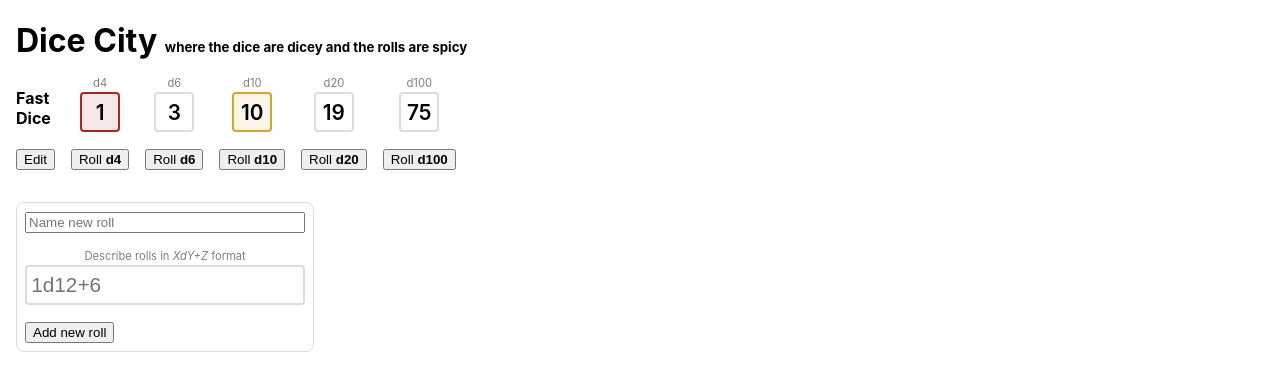
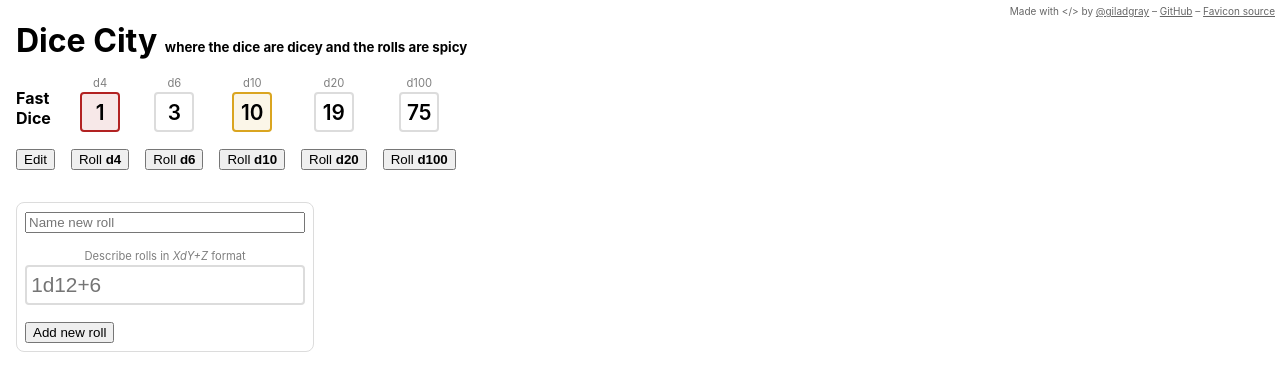
Before and after one commit to giladgray/dice-city, a Next.js app: page / in a window 1280 px wide. Shown: the top 390 px of the page. Built offline with nearby package versions, Linux system fonts and the light colour scheme.

Commit message:
attributions

```diff
--- a/pages/index.tsx
+++ b/pages/index.tsx
@@ -10,7 +10,7 @@ import { useLocalStorage } from "../src/useLocalStorage";
 const DELETE_MSG = "Are you sure you want to delete this roll?";
 const STORAGE_KEY = "dice-city-state-2";
 
-export default function Roll(): JSX.Element {
+export default function Index(): JSX.Element {
   const [savedState, persistState] = useLocalStorage<[string, RollState][]>(STORAGE_KEY, []);
   const [state, dispatch] = useReducer(reducer, initialState, () => new Map(savedState));
 
@@ -25,6 +25,7 @@ export default function Roll(): JSX.Element {
         <link rel="manifest" href="/site.webmanifest" />
         <title>Dice City</title>
       </Head>
+
       <header className={styles.header}>
         <div className={styles.title}>
           <h1>Dice City&nbsp;</h1>
@@ -32,6 +33,7 @@ export default function Roll(): JSX.Element {
         </div>
         <FastDice />
       </header>
+
       <ul className={styles.canvas}>
         {Array.from(state.values()).map(({ id, name, roll }) => (
           <OneRoll
@@ -44,8 +46,21 @@ export default function Roll(): JSX.Element {
         ))}
         <NewRoll onCreate={(roll, name) => dispatch({ type: "add", roll, name })} />
       </ul>
+
+      <address className={styles.attrib}>
+        Made with &lt;/&gt; by{" "}
+        <a href="https://twitter.com/giladgray" target="_blank" rel="noopener noreferrer">
+          @giladgray
+        </a>
+        {" – "}
+        <a href="https://github.com/giladgray/dice-city" target="_blank" rel="noopener noreferrer">
+          GitHub
+        </a>
+        {" – "}
+        <a href="https://www.flaticon.com/free-icon/dice_459493" target="_blank" rel="noopener noreferrer">
+          Favicon source
+        </a>
+      </address>
     </div>
   );
 }
-
-// Icons made by <a href="https://www.flaticon.com/authors/alfredo-hernandez" title="Alfredo Hernandez">Alfredo Hernandez</a> from <a href="https://www.flaticon.com/" title="Flaticon"> www.flaticon.com</a>
--- a/styles/globals.css
+++ b/styles/globals.css
@@ -8,7 +8,11 @@ body {
 
 a {
   color: inherit;
-  text-decoration: none;
+}
+
+a:hover {
+  color: cornflowerblue;
+
 }
 
 * {
--- a/styles/roll.module.css
+++ b/styles/roll.module.css
@@ -11,6 +11,15 @@
   75% {
     transform: translateY(-10%) rotate(-3deg);
   }
+}
+
+.attrib {
+  position: absolute;
+  font-style: normal;
+  top: 0.5em;
+  right: 0.5em;
+  font-size: 10px;
+  opacity: 0.6;
 }
 
 .title {
```
